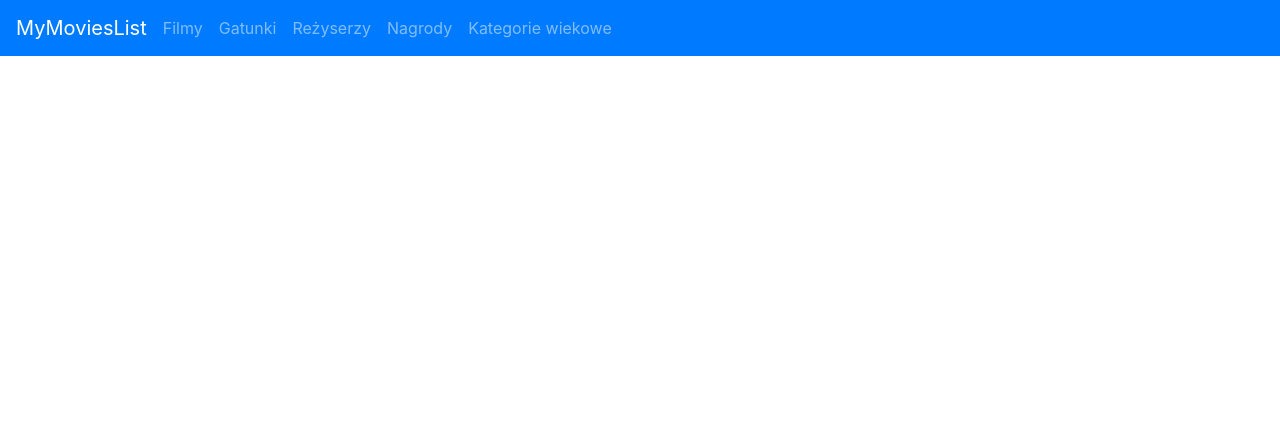
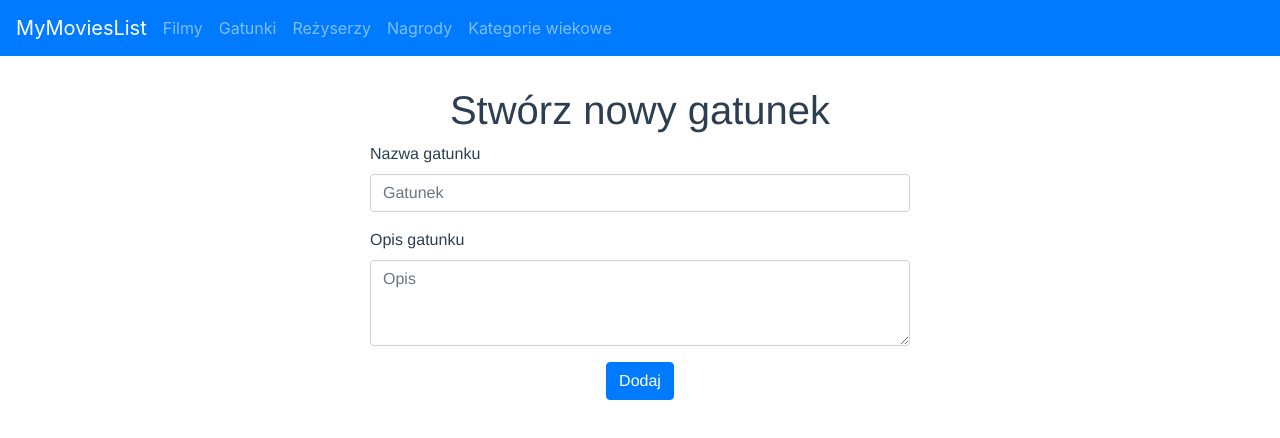
Before and after one commit to Nachisuk/Vue_CRUD, a Vue app in the folder client/: page /newGenre in a window 1280 px wide. Shown: the top 438 px of the page. Built offline with nearby package versions, Linux system fonts and the light colour scheme.

Commit message:
GenresCRUD

```diff
--- a/client/src/components/TablesList/GenreComponents/EditGenre.vue
+++ b/client/src/components/TablesList/GenreComponents/EditGenre.vue
@@ -0,0 +1,65 @@
+<template>
+  <div class="posts">
+    <h1>Edytuj gatunek</h1>
+    <b-container class="">
+    <b-row>
+        <b-col></b-col>
+        <b-col cols="6">
+          <b-form>
+               <b-form-group style="text-align:left" label="Nazwa gatunku" label-for="titleinput" description="">
+                <b-form-input id="titleinput" v-model="nazwa" type="text" placeholder="Gatunek"></b-form-input>
+               </b-form-group>
+
+               <b-form-group style="text-align:left" label="Opis gatunku" label-for="titleinput" description="">
+                <b-form-textarea id="titleinput" :rows="3" v-model="opis" type="text" placeholder="Opis"></b-form-textarea>
+               </b-form-group>
+
+
+          </b-form>
+            <div>
+                <b-button @click="updateGenre" variant="primary">Edytuj</b-button>
+            </div>
+        </b-col>
+        <b-col></b-col>
+    </b-row>
+</b-container>
+
+  </div>
+</template>
+
+<script>
+import MovieService from '@/services/MovieService'
+export default {
+  name: 'NewGenre',
+  data () {
+    return {
+        nazwa: '',
+        opis: '',
+    }
+  },
+  mounted () {
+      this.getGenre()
+  },
+  methods: {
+   async getGenre () {
+      const response = await MovieService.getGenre({
+        id: this.$route.params.id
+      })
+      this.nazwa = response.data.nazwa
+      this.opis = response.data.opis
+    },
+     async updateGenre () {
+      await MovieService.updateGenre({
+      id: this.$route.params.id,
+      nazwa: this.nazwa,
+      opis: this.opis,
+      })
+      this.$router.push({ name: 'GenresList' })
+  },
+  }
+}
+</script>
+<style src="bootstrap/dist/css/bootstrap.css"></style>
+<style src="bootstrap-vue/dist/bootstrap-vue.css"></style>
+<style type="text/css">
+</style>
--- a/client/src/components/TablesList/GenreComponents/GenreList.vue
+++ b/client/src/components/TablesList/GenreComponents/GenreList.vue
@@ -1,6 +1,7 @@
 <template>
 <div>
   <h1>Gatunki</h1>
+      <div style="float:right"><router-link v-bind:to="{ name: 'NewGenre'}"><b-button variant="primary">Dodaj nowy</b-button></router-link></div>
       <div v-if="genres.length > 0" class="table-wrap">
           <table>
                 <tr>
@@ -15,7 +16,7 @@
                      <td>{{ genre.opis}}</td>
                      <td><span v-for="movie in genre.filmy" :key="movie._id">{{movie._id+", "}} </span></td>
                      <td align="center">
-                        <a href="#">Edit</a>|
+                        <router-link v-bind:to="{ name: 'EditGenre', params: { id: genre._id } }">Edit</router-link>|
                         <a href="#" @click="deleteGenre(genre._id)">Delete</a>
                     </td>
                 </tr>
--- a/client/src/components/TablesList/GenreComponents/NewGenre.vue
+++ b/client/src/components/TablesList/GenreComponents/NewGenre.vue
@@ -0,0 +1,58 @@
+<template>
+  <div class="posts">
+    <h1>Stwórz nowy gatunek</h1>
+    <b-container class="">
+    <b-row>
+        <b-col></b-col>
+        <b-col cols="6">
+          <b-form>
+               <b-form-group style="text-align:left" label="Nazwa gatunku" label-for="titleinput" description="">
+                <b-form-input id="titleinput" v-model="nazwa" type="text" placeholder="Gatunek"></b-form-input>
+               </b-form-group>
+
+               <b-form-group style="text-align:left" label="Opis gatunku" label-for="titleinput" description="">
+                <b-form-textarea id="titleinput" :rows="3" v-model="opis" type="text" placeholder="Opis"></b-form-textarea>
+               </b-form-group>
+
+
+          </b-form>
+            <div>
+                <b-button @click="addGenre" variant="primary">Dodaj</b-button>
+            </div>
+        </b-col>
+        <b-col></b-col>
+    </b-row>
+</b-container>
+
+  </div>
+</template>
+
+<script>
+import MovieService from '@/services/MovieService'
+export default {
+  name: 'NewGenre',
+  data () {
+    return {
+        nazwa: '',
+        opis: '',
+    }
+  },
+  mounted () {
+
+  },
+  methods: {
+    async addGenre(){
+      await MovieService.addGenre({
+          nazwa: this.nazwa,
+          opis: this.opis,
+      })
+    this.$router.push({ name:'GenresList'});
+    }
+
+  }
+}
+</script>
+<style src="bootstrap/dist/css/bootstrap.css"></style>
+<style src="bootstrap-vue/dist/bootstrap-vue.css"></style>
+<style type="text/css">
+</style>
```
Also changed, not shown: 1 other file (tests, documents, lock files or other folders).
